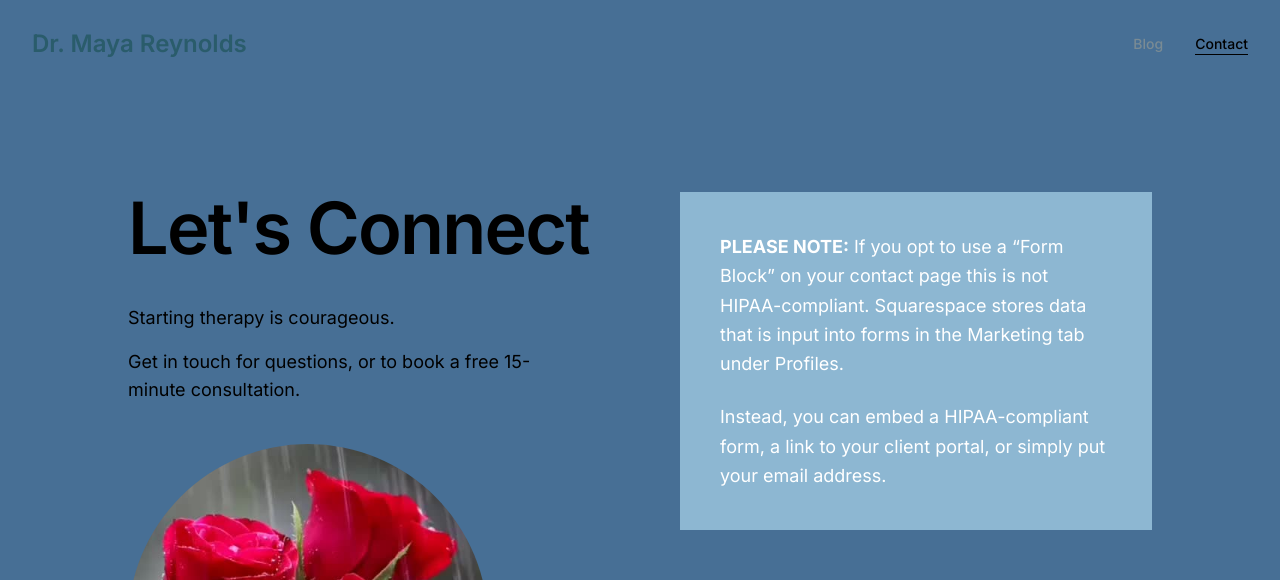
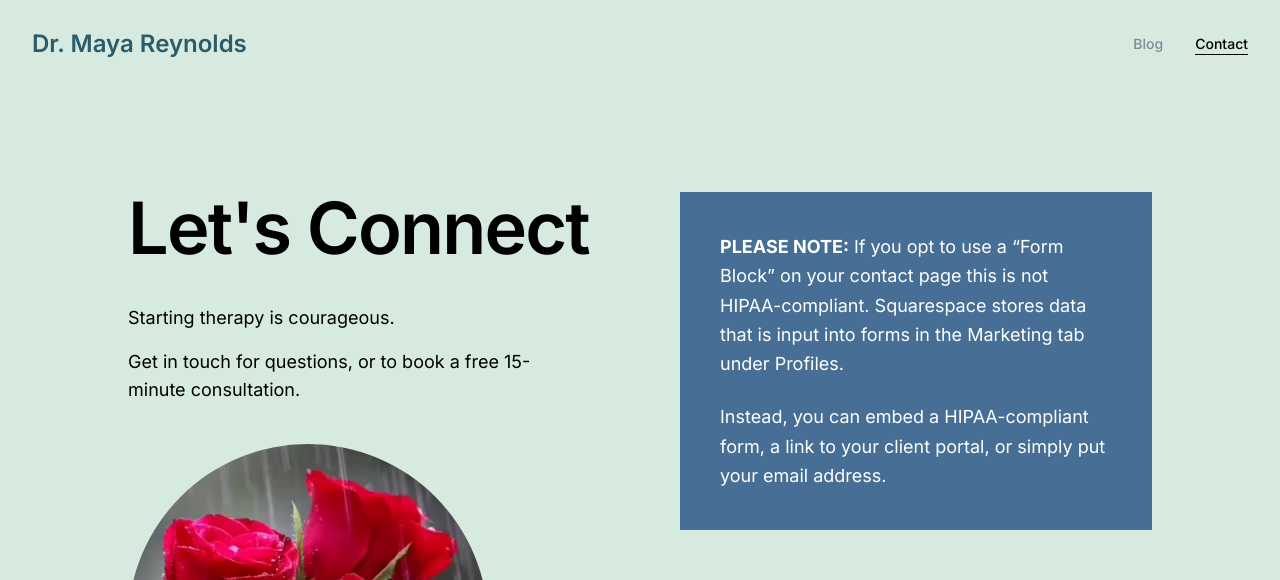
Before and after one commit to StudentTahseenraza/therapy-application, a Next.js app: page /contact in a window 1280 px wide. Shown: the top 580 px of the page. Built offline with nearby package versions, Linux system fonts and the light colour scheme.

Commit message:
feat: add animations, responsive fixes, and final polish

```diff
--- a/components/Header.tsx
+++ b/components/Header.tsx
@@ -14,7 +14,7 @@ const Header = () => {
     <header
       className={`
         fixed top-0 left-0 w-full z-50
-        ${isContact ? 'bg-[#476f95]' : 'bg-white'}
+        ${isContact ? 'bg-[#d6eadf]' : 'bg-white'}
       `}
     >
       {/* Top bar */}
--- a/components/Section.tsx
+++ b/components/Section.tsx
@@ -29,7 +29,7 @@ const Section = ({
     background: "bg-background",
     olive: "bg-[#8A8650]",
     black: "bg-black",
-    slate: "bg-[#476f95]",
+    slate: "bg-[#d6eadf]",
     none: "",
   };
 
--- a/components/blog/SubscribeSection.tsx
+++ b/components/blog/SubscribeSection.tsx
@@ -21,7 +21,7 @@ const SubscribeSection = () => {
   return (
     <Section
     bgColor="none"
-    className='bg-[#1c4e4f]'
+    className='bg-[#314026]'
     >
       <motion.div
         initial={{ opacity: 0, y: 20 }}
--- a/components/contact/ContactHero.tsx
+++ b/components/contact/ContactHero.tsx
@@ -69,7 +69,7 @@ const ContactHero = () => {
             initial={{ opacity: 0, y: 30 }}
             animate={{ opacity: 1, y: 0 }}
             transition={{ duration: 0.7, delay: 0.1 }}
-            className="bg-[#8db7d2] text-white p-10 max-w-lg"
+            className="bg-[#476f95] text-white p-10 max-w-lg"
           >
             <p className="leading-relaxed text-lg">
               <strong>PLEASE NOTE:</strong> If you opt to use a “Form Block” on your
--- a/components/contact/OfficeLocation.tsx
+++ b/components/contact/OfficeLocation.tsx
@@ -6,7 +6,7 @@ const OfficeLocation = () => {
   return (
     <Section
   bgColor="none"
-  className="bg-[#1c4e4f] py-24"
+  className="bg-[#314026] py-24"
 >
   <div className="max-w-6xl mx-auto grid grid-cols-1 lg:grid-cols-2 gap-16 items-start">
 
--- a/components/home/CTASection.tsx
+++ b/components/home/CTASection.tsx
@@ -5,7 +5,7 @@ const CTASection = () => {
   return (
     <Section
       bgColor="none"
-      className="bg-[#1c4e4f] text-white py-24"
+      className="bg-[#314026] text-white py-24"
     >
 
       <div className="max-w-3xl mx-auto text-center space-y-8">
```
